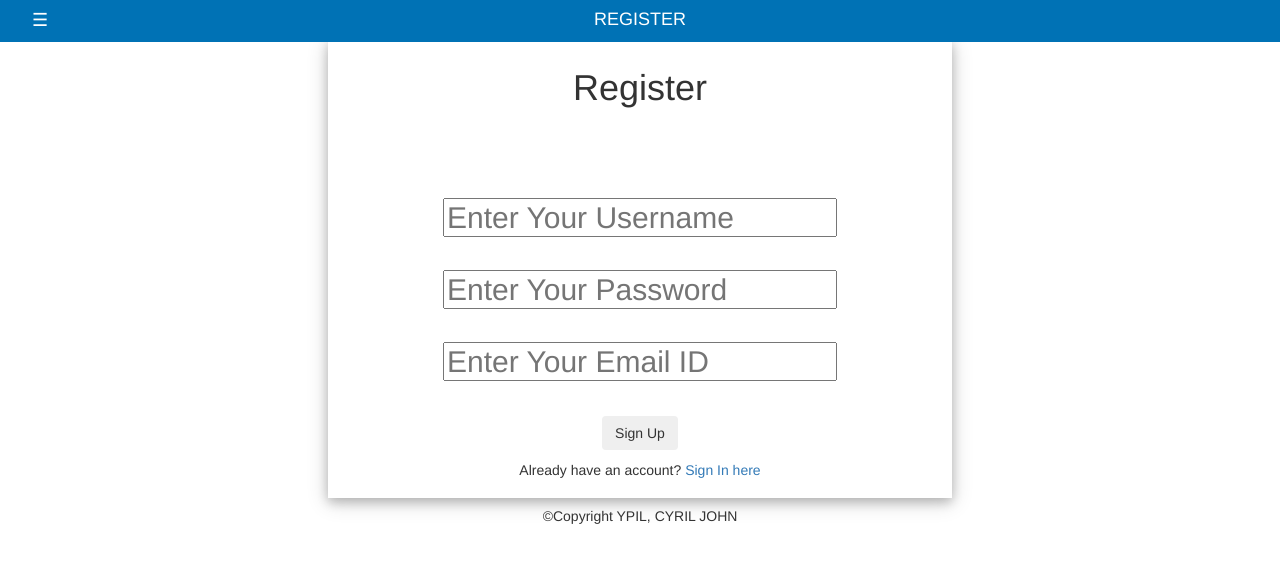
After one commit to CryoYohan/Student-Mgt-Web-App, a Flask app: page /register in a window 1280 px wide. The commit adds this page. Shown: the top 563 px of the page. Run offline with Flask 3, Linux system fonts and the light colour scheme; some libraries are stand-ins or nearby versions.

Commit message:
added register page

```diff
--- a/app.py
+++ b/app.py
@@ -10,6 +10,10 @@ students:list = [
     {'idno':'0004','lastname':'golf','firstname':'delta','course':'bsba','level':'3',},
     {'idno':'0005','lastname':'foxtrot','firstname':'echo','course':'bscs','level':'3',},
 ]
+
+@app.route("/register")
+def register():
+    return render_template("register.html",pagetitle="REGISTER")
 
 @app.route("/userlogin",methods=['POST'])
 def userlogin()->None:
--- a/templates/base.html
+++ b/templates/base.html
@@ -41,7 +41,7 @@
 				{% endblock %}
 			</div>
 		</div>
-		<div class="w3-center">
+		<div class="w3-center w3-display-middlebottom">
 			&copy;Copyright YPIL, CYRIL JOHN
 		</div>
 
--- a/templates/login.html
+++ b/templates/login.html
@@ -11,7 +11,7 @@
 		<title>Student Management v1.0</title>
 	</head>
 	<body>
-		<div class="w3-container w3-bar w3-2021-french-blue w3-container">
+		<div class="w3-container w3-bar w3-2021-french-blue">
 			<h3 class="w3-center">{{ pagetitle.upper() }}</h3>
 		</div>
 		<div class="w3-card-4 w3-animate-top w3-container w3-margin-top w3-padding w3-mobile" style="width:50%;margin:auto">
@@ -28,7 +28,7 @@
 					<input type="submit" value="LOGIN" class="w3-button w3-blue w3-round-large">
 				</p>
 				<p class="w3-center">
-					<input type="submit" value="REGISTER" class="w3-button w3-white w3-border w3-border-blue w3-small w3-round">
+					<p class="w3-margin-top w3-padding w3-center">Don't have an account? <a class="bottom" href="{{url_for('register')}}">Sign Up here</a></p>
 				</p>
 			</form>
 		</div>
--- /dev/null
+++ b/templates/register.html
@@ -0,0 +1,20 @@
+{% extends 'base.html' %}
+{% block content %}
+<div class="w3-card-4 w3-row w3-margin-top w3-container w3-padding" style="width:50%;margin:auto">
+          <div align="center" class="border">
+             <div class="header">
+                <h1 class="word">Register</h1>
+             </div></br></br></br>
+            <h2 class="word">
+                <form action="{{ url_for('register') }}" method="post">
+                  <div class="msg">{{ msg }}</div>
+                    <input id="username" name="username" type="text" placeholder="Enter Your Username" class="textbox"/></br></br>
+                    <input id="password" name="password" type="password" placeholder="Enter Your Password" class="textbox"/></br></br>
+                    <input id="email" name="email" type="text" placeholder="Enter Your Email ID" class="textbox"/></br></br>
+                    <input type="submit" class="btn" value="Sign Up"></br>
+                </form>
+            </h2>
+            <p class="bottom">Already have an account?  <a class="bottom" href="{{url_for('login')}}"> Sign In here</a></p>
+          </div>
+        </div>
+{% endblock %}
```
